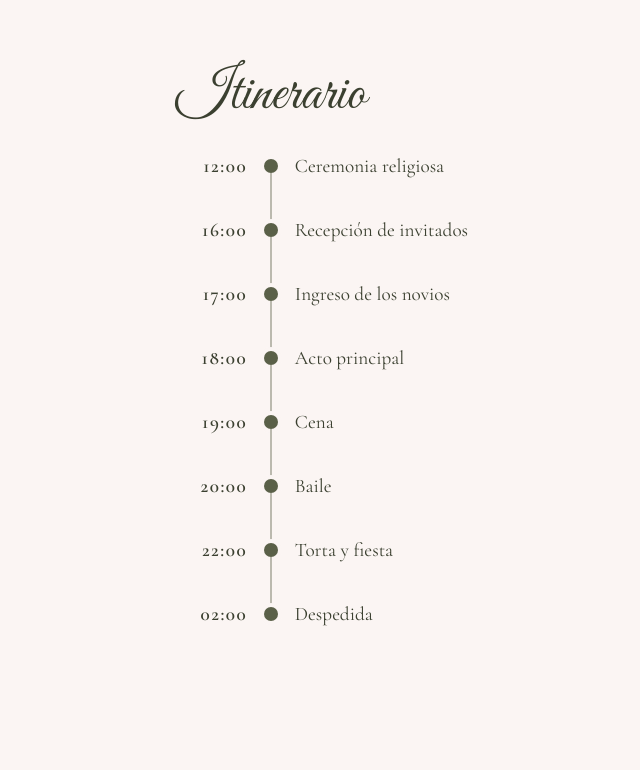
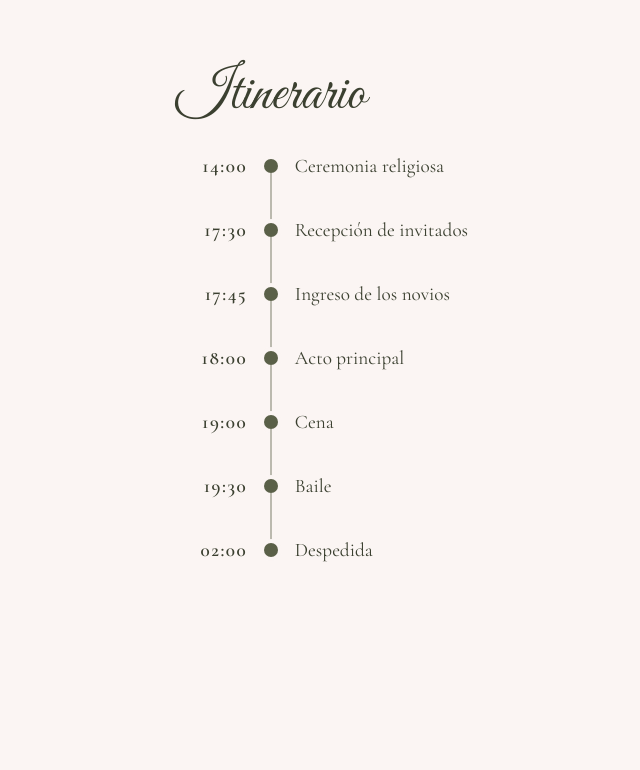
Before and after one commit to alekeyX/wedding-invitation-k-o, a plain HTML site: page nueva/index.html in a window 1280 px wide. Shown: the part 3598-4368 px from the top of the page, without its empty margins (369-1009 px from the left). Drawn offline with nearby package versions, Linux system fonts and the light colour scheme.

Commit message:
changed itinerario

```diff
--- a/nueva/index.html
+++ b/nueva/index.html
@@ -66,7 +66,7 @@
       <svg class="ico" viewBox="0 0 64 64"><path d="M32 6v10M27 11h10M32 16L18 28v26h28V28zM26 54V40a6 6 0 0112 0v14M8 54h48M18 28L8 36v18M46 28l10 8v18"/></svg>
       <h2>Boda religiosa</h2>
       <p class="big">Sábado 26 de diciembre de 2026</p>
-      <p class="time">12:00 hrs</p>
+      <p class="time">14:00 hrs</p>
       <p>Iglesia Santísima Trinidad<br>Villa Moderna, Quillacollo</p>
       <a class="ubi" target="_blank" rel="noopener" href="https://maps.app.goo.gl/JVR7bDMpeMP4P95ZA">Ubicación</a>
     </article>
@@ -74,7 +74,7 @@
       <svg class="ico" viewBox="0 0 64 64"><path d="M18 10h14l-2 20a5 5 0 01-10 0zM25 35v18M19 53h12M38 14h14l-2 20a5 5 0 01-10 0zM45 39v14M39 53h12"/></svg>
       <h2>Recepción</h2>
       <p class="big">Sábado 26 de diciembre de 2026</p>
-      <p class="time">17:00 hrs</p>
+      <p class="time">17:30 hrs</p>
       <p>Salón de Eventos Golden</p>
       <a class="ubi" target="_blank" rel="noopener" href="https://maps.app.goo.gl/ucgMxcj3ktAdBB1fA">Ubicación</a>
       <img class="rose" src="img/flower.png" alt="">
@@ -107,13 +107,12 @@
   <div class="narrow">
     <h2>Itinerario</h2>
     <ol class="tl-list">
-      <li><time>12:00</time><i></i><span>Ceremonia religiosa</span></li>
-      <li><time>16:00</time><i></i><span>Recepción de invitados</span></li>
-      <li><time>17:00</time><i></i><span>Ingreso de los novios</span></li>
+      <li><time>14:00</time><i></i><span>Ceremonia religiosa</span></li>
+      <li><time>17:30</time><i></i><span>Recepción de invitados</span></li>
+      <li><time>17:45</time><i></i><span>Ingreso de los novios</span></li>
       <li><time>18:00</time><i></i><span>Acto principal</span></li>
       <li><time>19:00</time><i></i><span>Cena</span></li>
-      <li><time>20:00</time><i></i><span>Baile</span></li>
-      <li><time>22:00</time><i></i><span>Torta y fiesta</span></li>
+      <li><time>19:30</time><i></i><span>Baile</span></li>
       <li><time>02:00</time><i></i><span>Despedida</span></li>
     </ol>
   </div>
```
